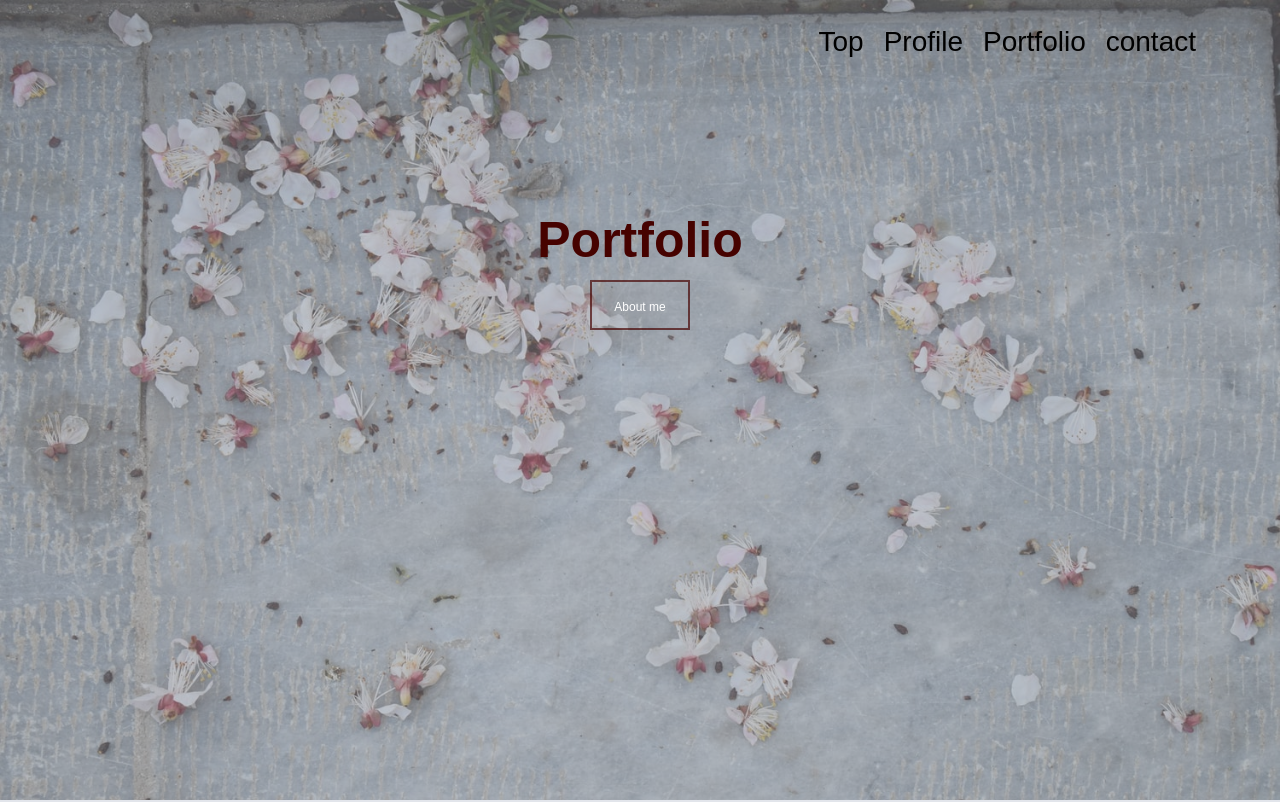
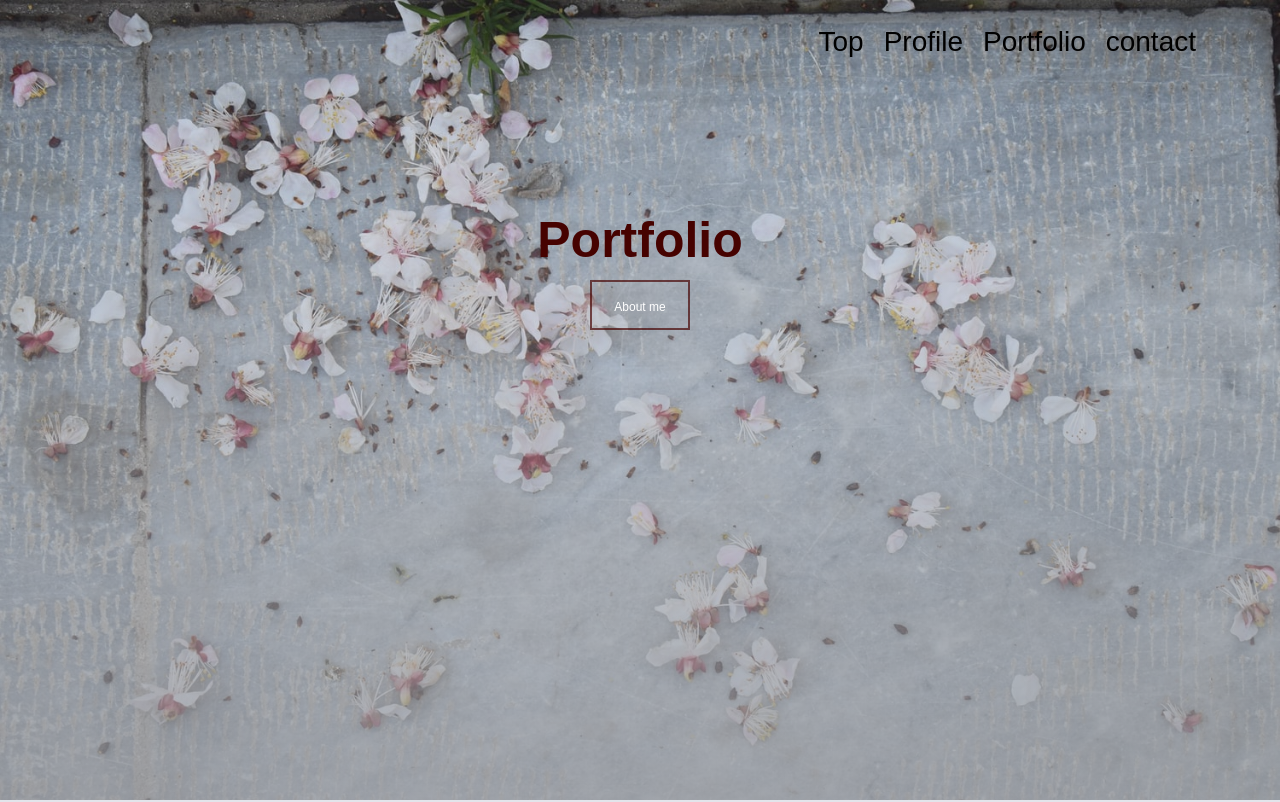
Before and after one commit to AkikoShinohara/Portfolio, a plain HTML site: page index.html in a window 1280 px wide. Shown: the top 802 px of the page. Drawn offline with Linux system fonts and the light colour scheme.

Commit message:
背景グラデーション

```diff
--- a/stylesheet/index.css
+++ b/stylesheet/index.css
@@ -51,7 +51,8 @@
 
 .header-mask {
   height: 100vh;
-  background-color: rgba(154, 156, 161, 0.452);
+  background: linear-gradient(rgba(224, 224, 230, 0.075), rgba(154, 156, 161, 0.76));
+  /* background-color: rgba(154, 156, 161, 0.452); */
 }
 
 .header-container {
```
